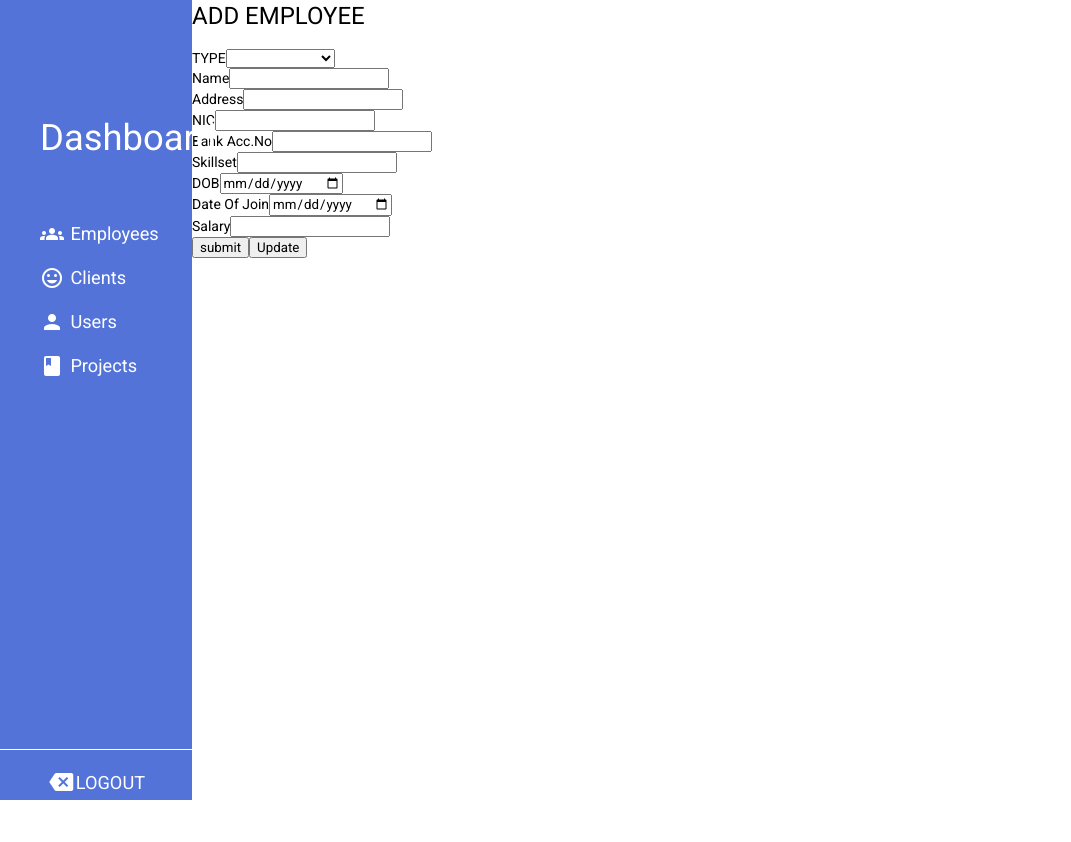
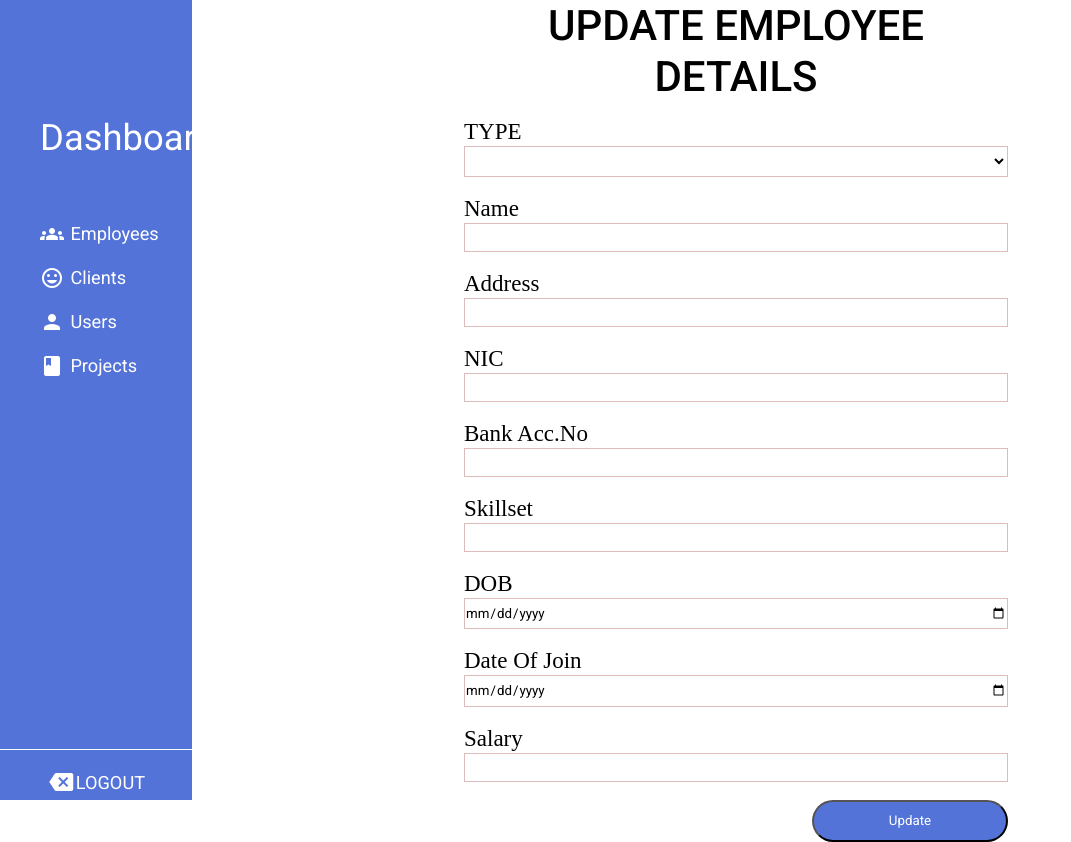
Before and after one commit to SahanNimeshWeerakoon/HR_IS, an Angular app in the folder client/: page /dashboard/updateEmployee/1 in a window 1280 px wide. Shown: the whole page, without its empty margins (0-1071 px from the left). Before the commit the page ends 800 px from the top, so only its background shows below. Built offline with nearby package versions, Linux system fonts and the light colour scheme; no server answers; sample sign-in values are in the browser's storage.

Commit message:
pull from master

```diff
--- a/client/src/app/components/employee/update-employee/update-employee.component.html
+++ b/client/src/app/components/employee/update-employee/update-employee.component.html
@@ -1,7 +1,7 @@
 <div class="add-employee">
     <div class="form">
       <form class="main" [formGroup]="EmployeeAddForm" >
-        <h1>ADD EMPLOYEE</h1>
+        <h1>UPDATE EMPLOYEE DETAILS</h1>
         <div class="form-group">
           <label for="type"> TYPE</label>
           <select formControlName="Type" id="type">
@@ -52,7 +52,7 @@
           <input formControlName="Salary" type="number" min="1000"  required>
         </div>
 
-        <button>submit</button>
+
         <button (click)="updateShits()">Update</button>
       </form>
     </div>
--- a/client/src/app/components/employee/update-employee/update-employee.component.scss
+++ b/client/src/app/components/employee/update-employee/update-employee.component.scss
@@ -0,0 +1,63 @@
+@import '../../../scss/mixins.scss';
+@import '../../../scss/vars.scss';
+
+.add-employee {
+  min-height: 100vh;
+  @include flex-center;
+
+  .form {
+    width: 50%;
+
+    form {
+      h1 {
+        text-align: center;
+        font-weight: 500;
+        font-size: 42px;
+        line-height: 51px;
+      }
+      .form-group {
+        margin-bottom: 18px;
+        label, input, select {
+          width: 100%;
+          padding: 6px 0;
+          color: black;
+          &:focus {
+          color: #000;
+          }
+        }
+        label {
+        color:black;
+        font-size: 12px;
+        left: 0%;
+        right: 92.13%;
+        top: 0%;
+        bottom: 69.57%;
+        font-family: Montserrat;
+        font-style: normal;
+        font-weight: 500;
+        font-size: 23px;
+        line-height: 28px;
+        }
+        input, select {
+        left: 0%;
+        right: 0%;
+        top: 50%;
+        bottom: 13.04%;
+        background: #FFFFFF;
+        border: 1px solid #ddbbbb;
+        box-sizing: border-box;
+        }
+      }
+      button {
+        float: right;
+        width: 196px;
+        height: 42px;
+        left: 1077px;
+        top: 959px;
+        background: #5373D9;
+        border-radius: 40px;
+        color: #FFFFFF;
+      }
+    }
+  }
+}
```
Also changed, not shown: client/src/app/scss/vars.scss (line endings or trailing spaces).
